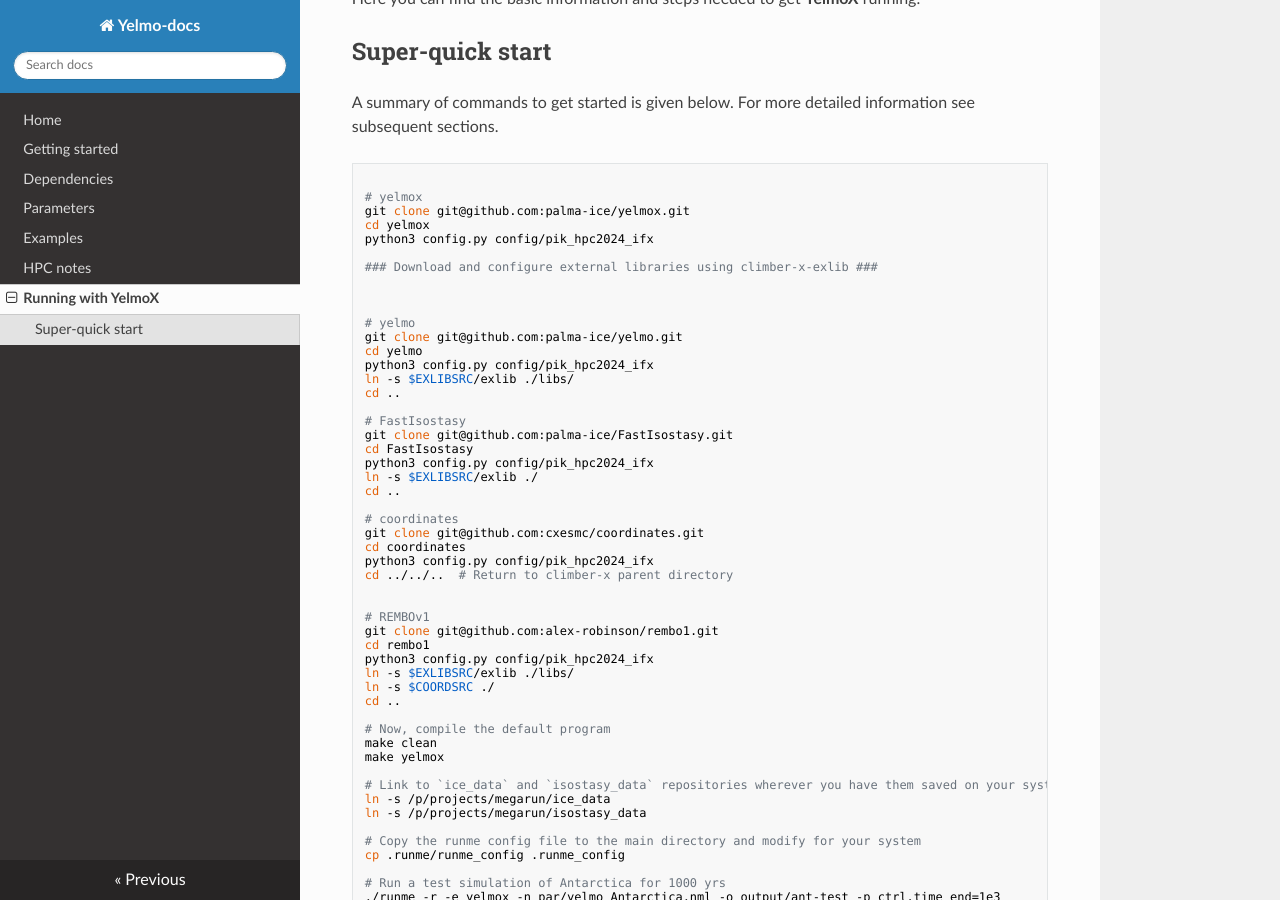
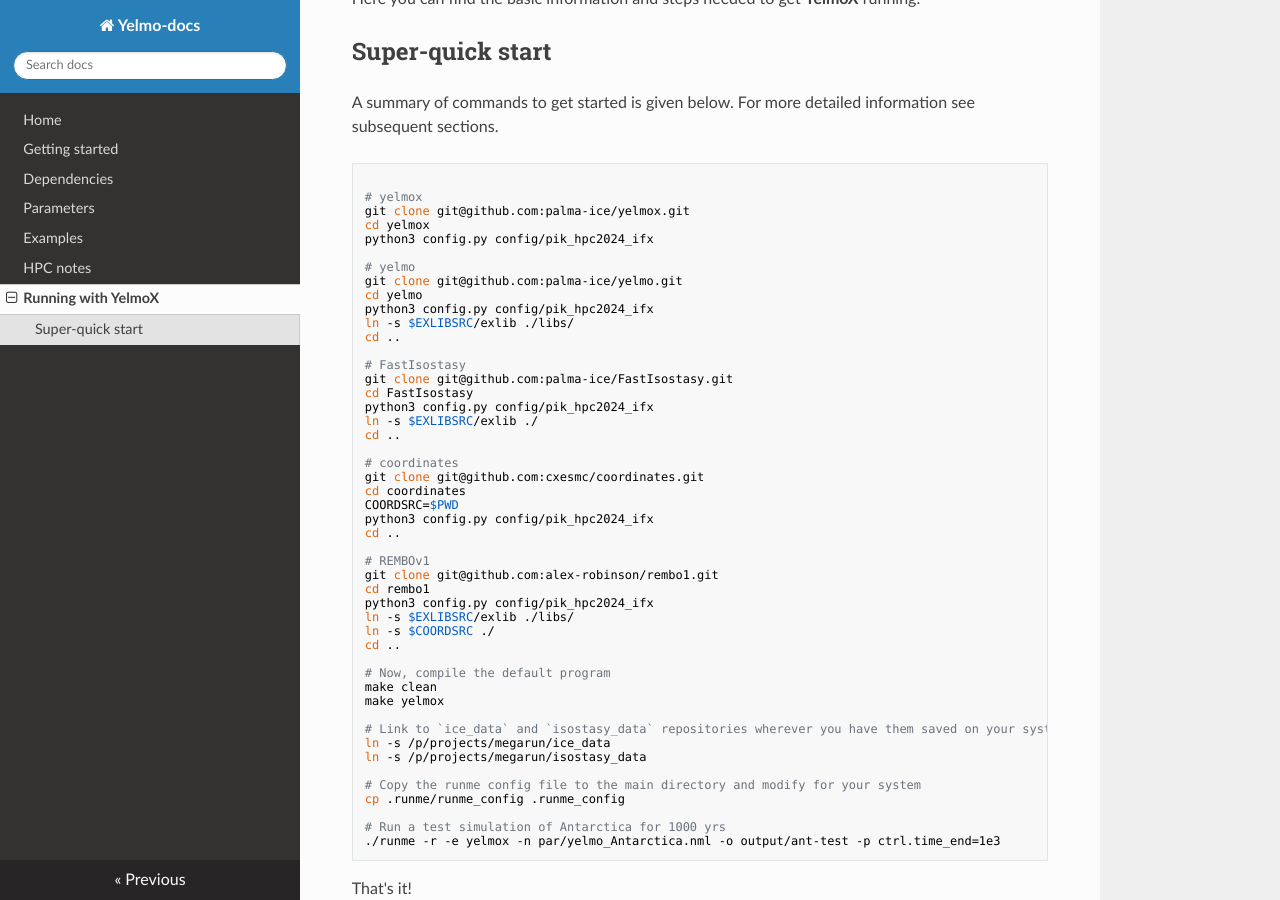
Before and after one commit to palma-ice/yelmo-docs, an MkDocs documentation site: the page built from docs/running-with-yelmox.md, in a window 1280 px wide and 900 px high, scrolled down 1069 px. Built offline with MkDocs 1.6.1, drawn with Linux system fonts in a browser that asks for light colours; nearby versions of some CDN libraries.

Commit message:
Minor changes.

```diff
--- a/docs/running-with-yelmox.md
+++ b/docs/running-with-yelmox.md
@@ -19,10 +19,6 @@
 cd yelmox
 python3 config.py config/pik_hpc2024_ifx
 
-### Download and configure external libraries using climber-x-exlib ###
-
-
-
 # yelmo
 git clone git@github.com:palma-ice/yelmo.git
 cd yelmo
@@ -40,9 +36,9 @@
 # coordinates
 git clone git@github.com:cxesmc/coordinates.git
 cd coordinates
+COORDSRC=$PWD
 python3 config.py config/pik_hpc2024_ifx
-cd ../../..  # Return to climber-x parent directory
-
+cd ..
 
 # REMBOv1
 git clone git@github.com:alex-robinson/rembo1.git
```
